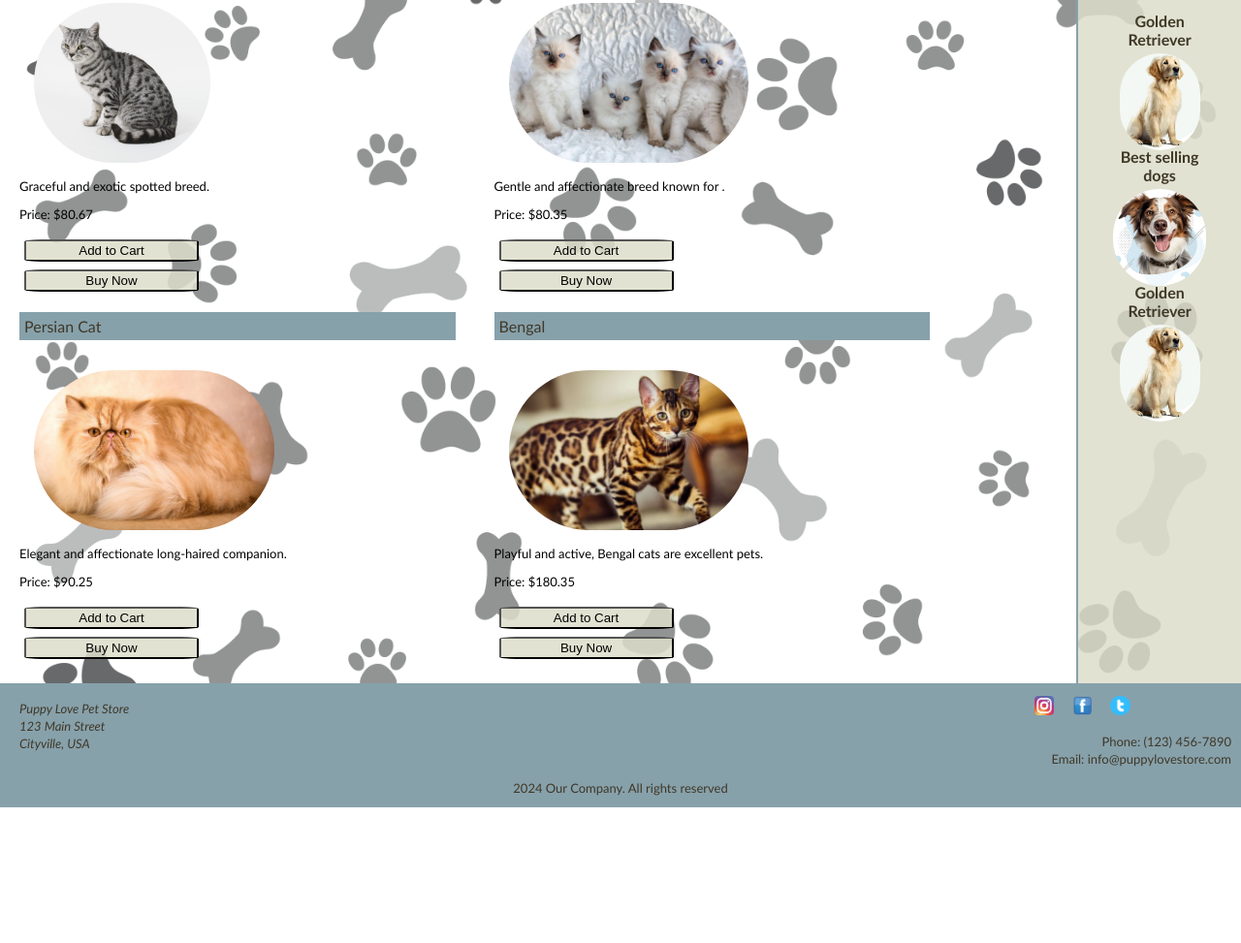
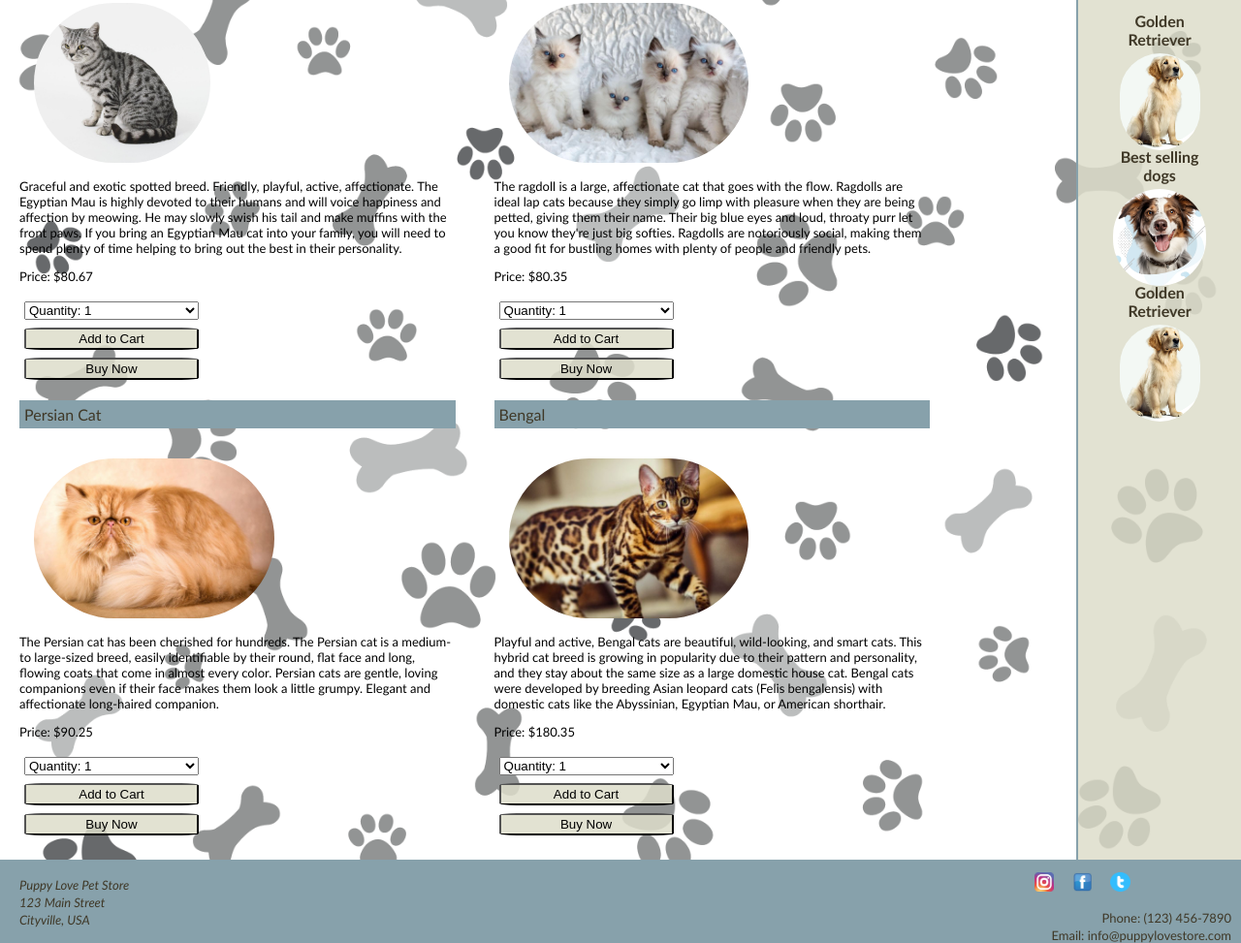
Before and after one commit to dptoala/ProjectWebSite, a plain HTML site: page productscats.html in a window 1280 px wide. Shown: the part 295-1268 px from the top of the page at 97% size. Before the commit the page ends 1128 px from the top, so only its background shows below. Drawn offline with Linux system fonts and the light colour scheme.

Commit message:
Update productscats.html

```diff
--- a/productscats.html
+++ b/productscats.html
@@ -36,10 +36,24 @@
                     <div class="logopDetail">
                         <img src="./images/catEgyptian.jpeg">
                     </div>
-                    <p class="p-prod">Graceful and exotic spotted breed.</p>
+                    <p class="p-prod">Graceful and exotic spotted breed. Friendly, playful, active, affectionate.
+                        The Egyptian Mau is highly devoted to their humans and will voice happiness and affection by meowing. He may slowly swish his tail and make muffins with the front paws.
+                        If you bring an Egyptian Mau cat into your family, you will need to spend plenty of time helping to bring out the best in their personality.
+                    </p>
                     <p class="p-prod">Price: $80.67</p>
                     <form>
                         <table>
+                            <tr>
+                                <td class="nameData">
+                                    <select class="option-pr" size="1" style="width: 100%;">
+                                        <option>Quantity: 1</option>
+                                        <option>Quantity: 2</option>
+                                        <option>Quantity: 3</option>
+                                        <option>Quantity: 4</option>
+                                        <option>Quantity: 5</option>
+                                    </select>
+                                </td>
+                            </tr>
                             <tr>
                                 <td class="nameData" ><input type="submit" value="Add to Cart"></td>
                             </tr>
@@ -55,10 +69,22 @@
                     <div class="logopDetail">
                         <img src="./images/catPersian.jpeg">
                     </div>
-                    <p class="p-prod">Elegant and affectionate long-haired companion. </p>
+                    <p class="p-prod">The Persian cat has been cherished for hundreds. The Persian cat is a medium- to large-sized breed, easily identifiable by their round, flat face and long, flowing coats that come in almost every color. Persian cats are gentle, loving companions even if their face makes them look a little grumpy.
+                        Elegant and affectionate long-haired companion. </p>
                     <p class="p-prod">Price: $90.25</p>
                     <form>
                         <table>
+                            <tr>
+                                <td class="nameData">
+                                    <select class="option-pr" size="1" style="width: 100%;">
+                                        <option>Quantity: 1</option>
+                                        <option>Quantity: 2</option>
+                                        <option>Quantity: 3</option>
+                                        <option>Quantity: 4</option>
+                                        <option>Quantity: 5</option>
+                                    </select>
+                                </td>
+                            </tr>
                             <tr>
                                 <td class="nameData" colspan="2"><input type="submit" value="Add to Cart"></td>
                             </tr>
@@ -75,10 +101,23 @@
                     <div class="logopDetail">
                         <img src="./images/catRagdoll.jpeg">
                     </div>
-                    <p class="p-prod">Gentle and affectionate breed known for .</p>
+                    <p class="p-prod">The ragdoll is a large, affectionate cat that goes with the flow. Ragdolls are ideal lap cats because they simply go limp with pleasure when they are being petted, giving them their name.
+                        Their big blue eyes and loud, throaty purr let you know they're just big softies. Ragdolls are notoriously social, making them a good fit for bustling homes with plenty of people and friendly pets.
+                    </p>
                     <p class="p-prod">Price: $80.35</p>
                     <form>
                         <table>
+                            <tr>
+                                <td class="nameData">
+                                    <select class="option-pr" size="1" style="width: 100%;">
+                                        <option>Quantity: 1</option>
+                                        <option>Quantity: 2</option>
+                                        <option>Quantity: 3</option>
+                                        <option>Quantity: 4</option>
+                                        <option>Quantity: 5</option>
+                                    </select>
+                                </td>
+                            </tr>
                             <tr>
                                 <td class="nameData"><input type="submit" value="Add to Cart"></td>
                             </tr>
@@ -94,10 +133,22 @@
                     <div class="logopDetail">
                         <img src="./images/catBengal.jpg">
                     </div>
-                    <p class="p-prod">Playful and active, Bengal cats are excellent pets.</p>
+                    <p class="p-prod">Playful and active, Bengal cats are beautiful, wild-looking, and smart cats. This hybrid cat breed is growing in popularity due to their pattern and personality,
+                        and they stay about the same size as a large domestic house cat. Bengal cats were developed by breeding Asian leopard cats (Felis bengalensis) with domestic cats like the Abyssinian, Egyptian Mau, or American shorthair. </p>
                     <p class="p-prod">Price: $180.35</p>
                     <form>
                         <table>
+                            <tr>
+                                <td class="nameData">
+                                    <select class="option-pr" size="1" style="width: 100%;">
+                                        <option>Quantity: 1</option>
+                                        <option>Quantity: 2</option>
+                                        <option>Quantity: 3</option>
+                                        <option>Quantity: 4</option>
+                                        <option>Quantity: 5</option>
+                                    </select>
+                                </td>
+                            </tr>
                             <tr>
                                 <td class="nameData"><input type="submit" value="Add to Cart"></td>
                             </tr>
```
